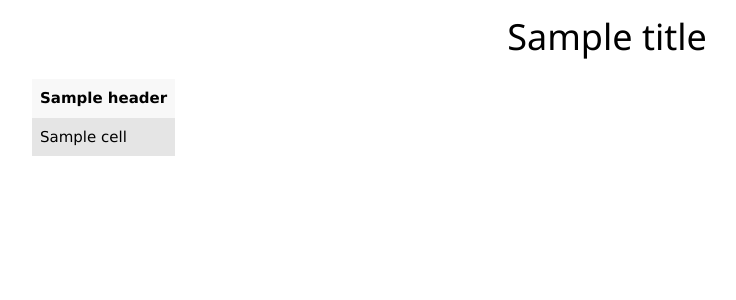
After one commit to aehrc/real-time-fhir, a Flask app: template dashapp/templates/resource.html in a window 1280 px wide. The commit adds this page. Shown: the top 300 px of the page, without its empty margins (83-819 px from the left). Run offline with Flask 2, Linux system fonts and the light colour scheme; the template is opened without the code that fills it: most values are stand-ins (such as "Sample title", 1, 10 or a date in 2020).

Commit message:
created FHIR individual resource pages

```diff
--- a/dashapp/index.py
+++ b/dashapp/index.py
@@ -6,7 +6,7 @@ import os
 import time
 import random
 
-from dashapp.event.generator import Generator
+from dashapp.event.generator import Generator, Reader
 
 #TODO
 # transfer to webpage within 300s (pop from stack, sliding will reset range and continue popping from stack)
@@ -20,13 +20,26 @@ app = Flask(__name__)
 socketio = SocketIO(app, cors_allowed_origins="*")
 
 @app.route('/')
+@app.route('/index')
+def dash():
+    return render_template('index.html')
+
+@app.route('/resource/<resource_type>')
+def find_resource(resource_type=None):
+    url=f'***REMOVED***/fhir_r4/{resource_type}'
+
+    reader = Reader()
+    token = reader.request_token()
+    payload = reader.search_FHIR_data(url, token)
+
+    headers = ('ID', 'Full URL')
+    data = [(entry['resource']['id'], entry['fullUrl']) for entry in payload['entry']]
+
+    return render_template('resource.html', title=resource_type, headers=headers, data=data)
+
 @app.route('/dashboard')
 def dashboard():
     return render_template('dashboard.html')
-
-@app.route('/dash')
-def dash():
-    return render_template('dash.html')
 
 @app.route('/generate_events', methods=['POST'])
 def generate_events():
--- /dev/null
+++ b/dashapp/static/style.css
@@ -0,0 +1,17 @@
+.table {
+  border-spacing: 0;
+  margin: 1rem;
+  background-color: #f8f8f8;
+}
+
+.table__row:nth-child(even) {
+  background-color: #e5e5e5;
+}
+
+.table__header {
+  text-align: left;
+}
+
+.table__cell {
+  padding: 8px;
+}
--- /dev/null
+++ b/dashapp/templates/resource.html
@@ -0,0 +1,30 @@
+<!DOCTYPE html>
+<html lang="en">
+	  <head>
+        <script src="https://code.jquery.com/jquery-3.5.1.js"></script>
+        <link rel='stylesheet' href="{{url_for('static', filename='style.css')}}"/>
+        <link rel="stylesheet" href="https://www.w3schools.com/w3css/4/w3.css">
+        <meta charset="utf-8">
+        <meta name="viewport" content="width=device-width, initial-scale=1">
+        <title>Resource</title>
+	  </head>
+
+    <body style="margin-left:100px;">
+        <h1 style="text-align:center">{{title}}</h1>
+
+        <table class="table">
+            <tr class="table__header">
+                {% for header in headers %}
+                <th class="table__cell">{{ header }}</th>
+                {% endfor %}
+            </tr>
+            {% for row in data %}
+            <tr class="table__row">
+                {% for cell in row %}
+                <td class="table__cell">{{ cell }}</td>
+                {% endfor %}
+            </tr>
+            {% endfor %}
+        </table>
+	</body>
+</html>
```
Also changed, not shown: dashapp/event/generator.py (+23 -21 lines), dashapp/event/token.json (+1 -1 lines), dashapp/templates/index.html (renamed from dashapp/templates/dash.html, +4 -5 lines).
